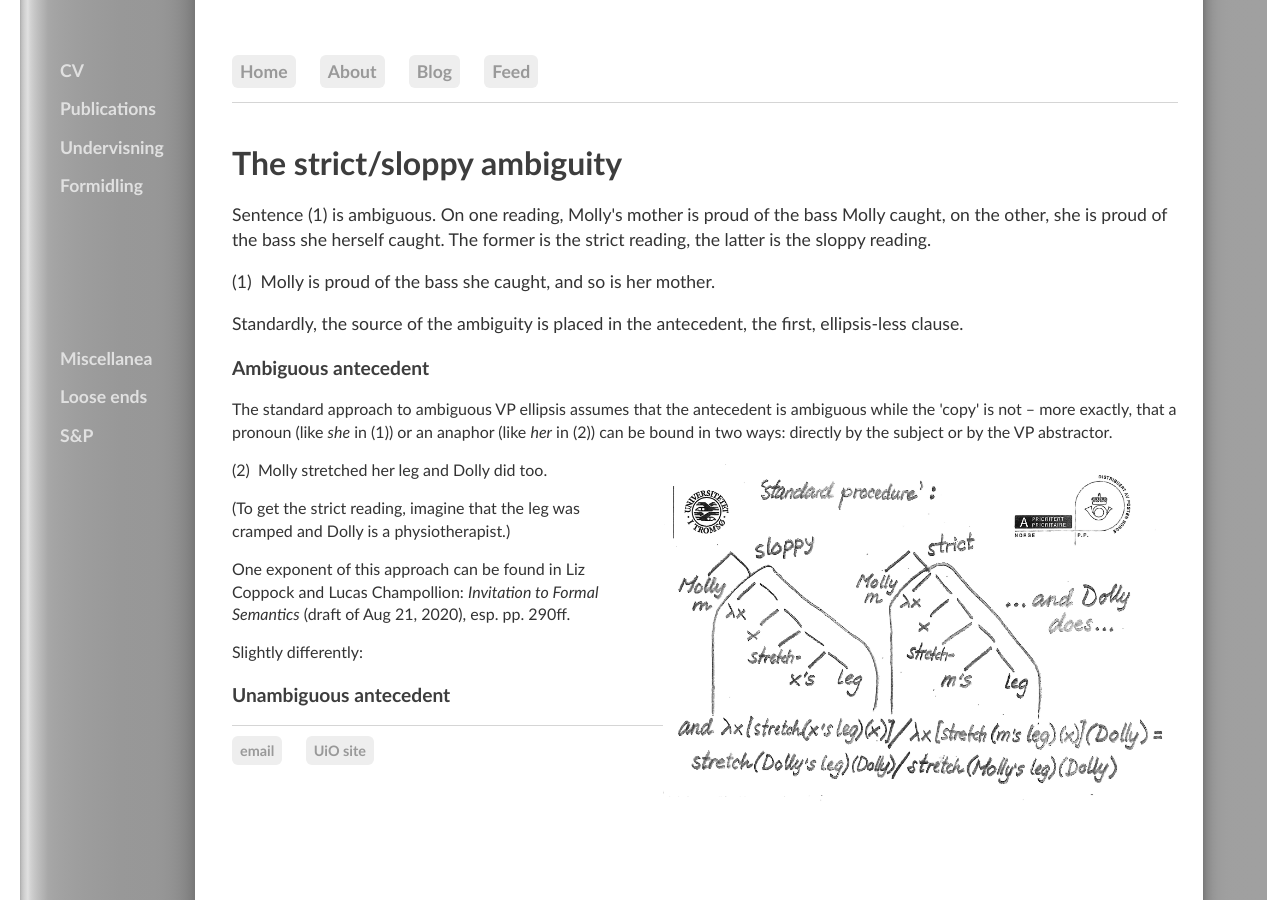
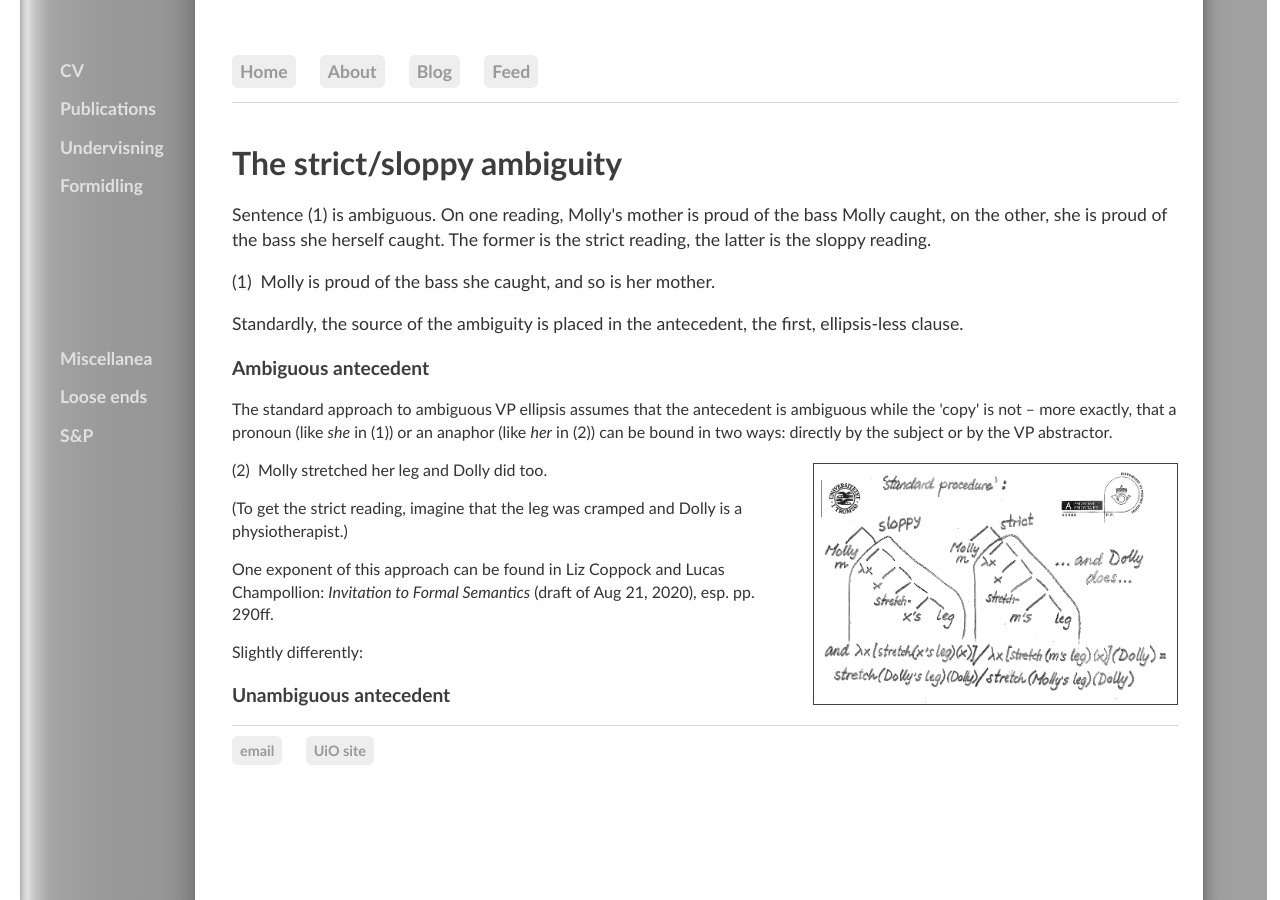
Before and after one commit to kjelljs/kjelljs.github.io, a Jekyll site: the page built from courses/ellipsis/unambig.html, in a window 1280 px wide. Built offline with Jekyll 4.4.1, drawn with Linux system fonts in a browser that asks for light colours.

Commit message:
Update unambig.html

```diff
--- a/courses/ellipsis/unambig.html
+++ b/courses/ellipsis/unambig.html
@@ -9,7 +9,7 @@ title: "The strict/sloppy ambiguity"
 </div>
 <h3>Ambiguous antecedent</h3>
 <p>The standard approach to ambiguous VP ellipsis assumes that the antecedent is ambiguous while the 'copy' is not – more exactly, that a pronoun (like <i>she</i> in (1)) or an anaphor (like <i>her</i> in (2)) can be bound in two ways: directly by the subject or by the VP abstractor.</p>
-<div style="float:right;"><figure class="rightfig"><img style="height:340px;" src="/pics/sloppy.jpg"></figure></div>
+<div style="float:right;"><figure class="rightfig"><img style="height:240px; border: 1px solid #404040" src="/pics/sloppy.jpg"></figure></div>
 <p>(2) &nbsp;Molly stretched her leg and Dolly did too.</p>
 <p>(To get the strict reading, imagine that the leg was cramped and Dolly is a physiotherapist.)</p><p>One exponent of this approach can be found in
 Liz Coppock and Lucas Champollion: <i>Invitation to Formal Semantics</i> (draft of Aug 21, 2020), esp. pp. 290ff.
```
